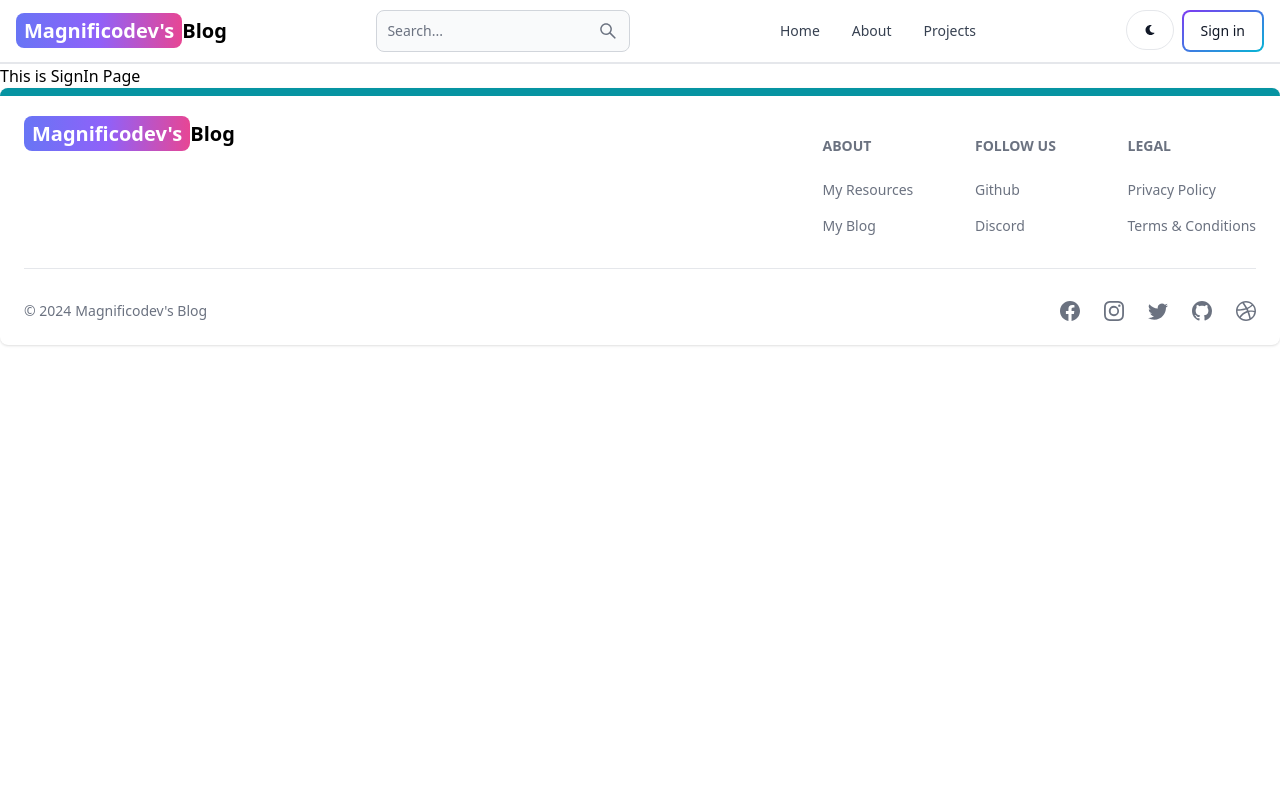
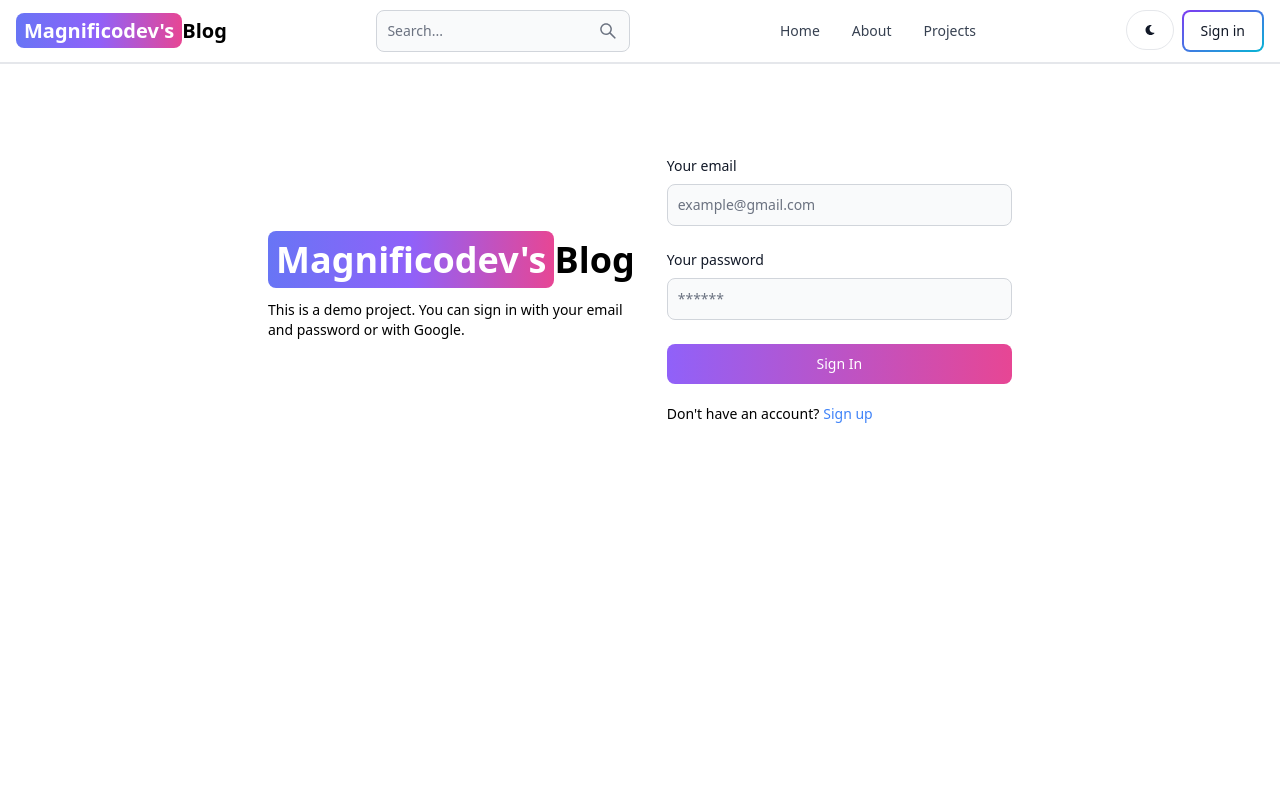
Before and after one commit to magnificodev/mern-blog, a React (Vite) app in the folder frontend/: page /sign-in in a window 1280 px wide. Shown: the top 800 px of the page. Built offline with nearby package versions, Linux system fonts and the light colour scheme.

Commit message:
complete signin page functionality

```diff
--- a/frontend/src/api/auth.js
+++ b/frontend/src/api/auth.js
@@ -15,3 +15,21 @@ export const signUp = async (userData) => {
 
     return responseBody
 };
+
+export const signIn = async (userData) => {
+    const response = await fetch("/api/auth/signin", {
+        method: "POST",
+        headers: {
+            "Content-Type": "application/json",
+        },
+        body: JSON.stringify(userData),
+    });
+
+    const responseBody = await response.json();
+
+    if (!(responseBody.status === 'success')) {
+        throw new Error(responseBody.message);
+    }
+
+    return responseBody
+};
--- a/frontend/src/pages/SignIn.jsx
+++ b/frontend/src/pages/SignIn.jsx
@@ -1,5 +1,118 @@
+import { Link, useNavigate } from "react-router-dom";
+import { useForm } from "react-hook-form";
+import { Label, TextInput, Button, Spinner, Alert } from "flowbite-react";
+import { useMutation } from "@tanstack/react-query";
+
+import {
+    emailValidationObj,
+    passwordValidationObj,
+} from "../validation/FormValidation";
+import { signIn } from "../api/auth";
+
 const SignIn = () => {
-    return <div>This is SignIn Page</div>
+    const {
+        register,
+        handleSubmit,
+        formState: { errors },
+    } = useForm();
+
+    const navigate = useNavigate();
+
+    const { mutate, error, isError, isPending } = useMutation({
+        mutationFn: signIn,
+        onSuccess: () => {
+            navigate("/")
+        }
+    });
+
+    const onSubmit = (userData) => {
+        mutate(userData);
+    };
+    return (
+        <div className="min-h-screen mt-20">
+            <div className="flex flex-col p-3 max-w-3xl mx-auto items-center md:flex-row gap-5 md:gap-8">
+                <div className="text-left w-full">
+                    <Link to="/" className="font-bold dark:text-white text-4xl">
+                        <span className="px-2 py-1 bg-gradient-to-r from-indigo-500 via-purple-500 to-pink-500 rounded-lg text-white">
+                            {"Magnificodev's"}
+                        </span>
+                        Blog
+                    </Link>
+                    <p className="text-sm mt-5">
+                        This is a demo project. You can sign in with your email
+                        and password or with Google.
+                    </p>
+                </div>
+                <div className="w-full">
+                    <form
+                        className="flex flex-col gap-2"
+                        onSubmit={handleSubmit(onSubmit)}
+                    >
+                        <div className="flex flex-col gap-2">
+                            <Label value="Your email" htmlFor="email" />
+                            <TextInput
+                                type="email"
+                                id="email"
+                                className="focus:placeholder-transparent"
+                                placeholder="example@gmail.com"
+                                {...register("email", emailValidationObj)}
+                                color={errors.email?.message && "failure"}
+                                helperText={
+                                    <>
+                                        <span className="font-normal">
+                                            {errors.email?.message}
+                                        </span>
+                                    </>
+                                }
+                            />
+                        </div>
+                        <div className="flex flex-col gap-2">
+                            <Label value="Your password" htmlFor="password" />
+                            <TextInput
+                                type="password"
+                                id="password"
+                                placeholder="******"
+                                {...register("password", passwordValidationObj)}
+                                color={errors.password?.message && "failure"}
+                                helperText={
+                                    <>
+                                        <span className="font-normal">
+                                            {errors.password?.message}
+                                        </span>
+                                    </>
+                                }
+                            />
+                        </div>
+                        <Button
+                            gradientDuoTone="purpleToPink"
+                            type="submit"
+                            disabled={isPending}
+                        >
+                            {isPending ? (
+                                <>
+                                    <Spinner size="sm" />
+                                    <span className="ml-2">Signing up...</span>
+                                </>
+                            ) : (
+                                "Sign In"
+                            )}
+                        </Button>
+                    </form>
+                    <div className="text-sm flex gap-1 mt-5">
+                        <span>Don't have an account?</span>
+                        <Link to="/sign-up" className="text-blue-500">
+                            Sign up
+                        </Link>
+                    </div>
+                    {isError && (
+                        <Alert className="mt-5" color="failure">
+                            {error.message}
+                        </Alert>
+                    )}
+                </div>
+            </div>
+        </div>
+    );
 };
 
 export default SignIn;
--- a/frontend/src/pages/SignUp.jsx
+++ b/frontend/src/pages/SignUp.jsx
@@ -7,7 +7,7 @@ import {
     usernameValidationObj,
     emailValidationObj,
     passwordValidationObj,
-} from "../validation/SignUpValidation";
+} from "../validation/FormValidation";
 import { signUp } from "../api/auth";
 
 const SignUp = () => {
@@ -39,7 +39,7 @@ const SignUp = () => {
 
     return (
         <div className="min-h-screen mt-20">
-            <div className="flex flex-col p-3 max-w-3xl mx-auto items-center md:flex-row gap-5">
+            <div className="flex flex-col p-3 max-w-3xl mx-auto items-center md:flex-row gap-5 md:gap-8">
                 <div className="text-left w-full">
                     <Link to="/" className="font-bold dark:text-white text-4xl">
                         <span className="px-2 py-1 bg-gradient-to-r from-indigo-500 via-purple-500 to-pink-500 rounded-lg text-white">
@@ -54,14 +54,15 @@ const SignUp = () => {
                 </div>
                 <div className="w-full">
                     <form
-                        className="flex flex-col gap-4"
+                        className="flex flex-col gap-2"
                         onSubmit={handleSubmit(onSubmit)}
                     >
-                        <div>
+                        <div className="flex flex-col gap-2">
                             <Label value="Your username" htmlFor="username" />
                             <TextInput
                                 type="text"
                                 id="username"
+                                placeholder="example"
                                 {...register("username", usernameValidationObj)}
                                 color={errors.username?.message && "failure"}
                                 helperText={
@@ -73,7 +74,7 @@ const SignUp = () => {
                                 }
                             />
                         </div>
-                        <div>
+                        <div className="flex flex-col gap-2">
                             <Label value="Your email" htmlFor="email" />
                             <TextInput
                                 type="email"
@@ -91,11 +92,12 @@ const SignUp = () => {
                                 }
                             />
                         </div>
-                        <div>
+                        <div className="flex flex-col gap-2">
                             <Label value="Your password" htmlFor="password" />
                             <TextInput
                                 type="password"
                                 id="password"
+                                placeholder="******"
                                 {...register("password", passwordValidationObj)}
                                 color={errors.password?.message && "failure"}
                                 helperText={
```
Also changed, not shown: frontend/src/validation/FormValidation.js (renamed from frontend/src/validation/SignUpValidation.js), 1 other file (tests, documents, lock files or other folders).
